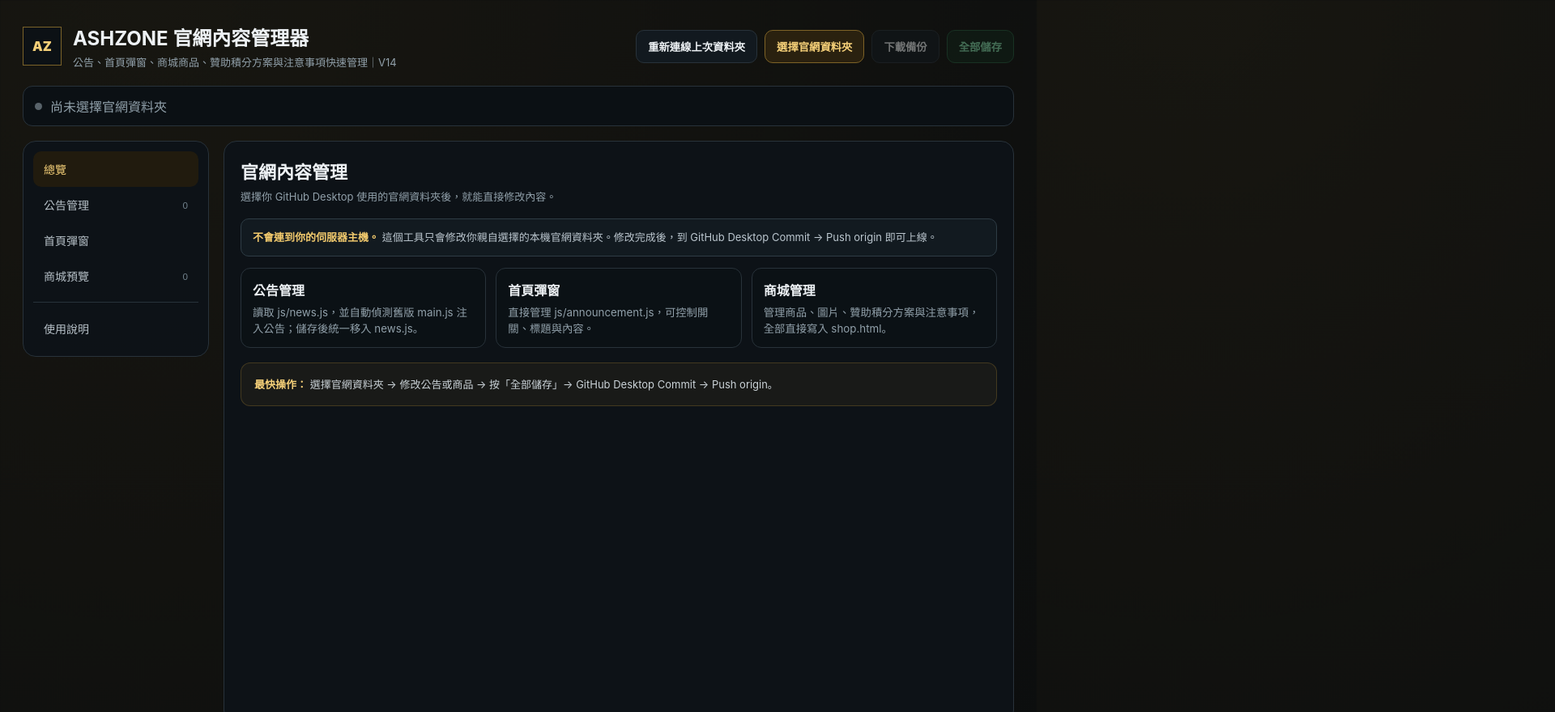
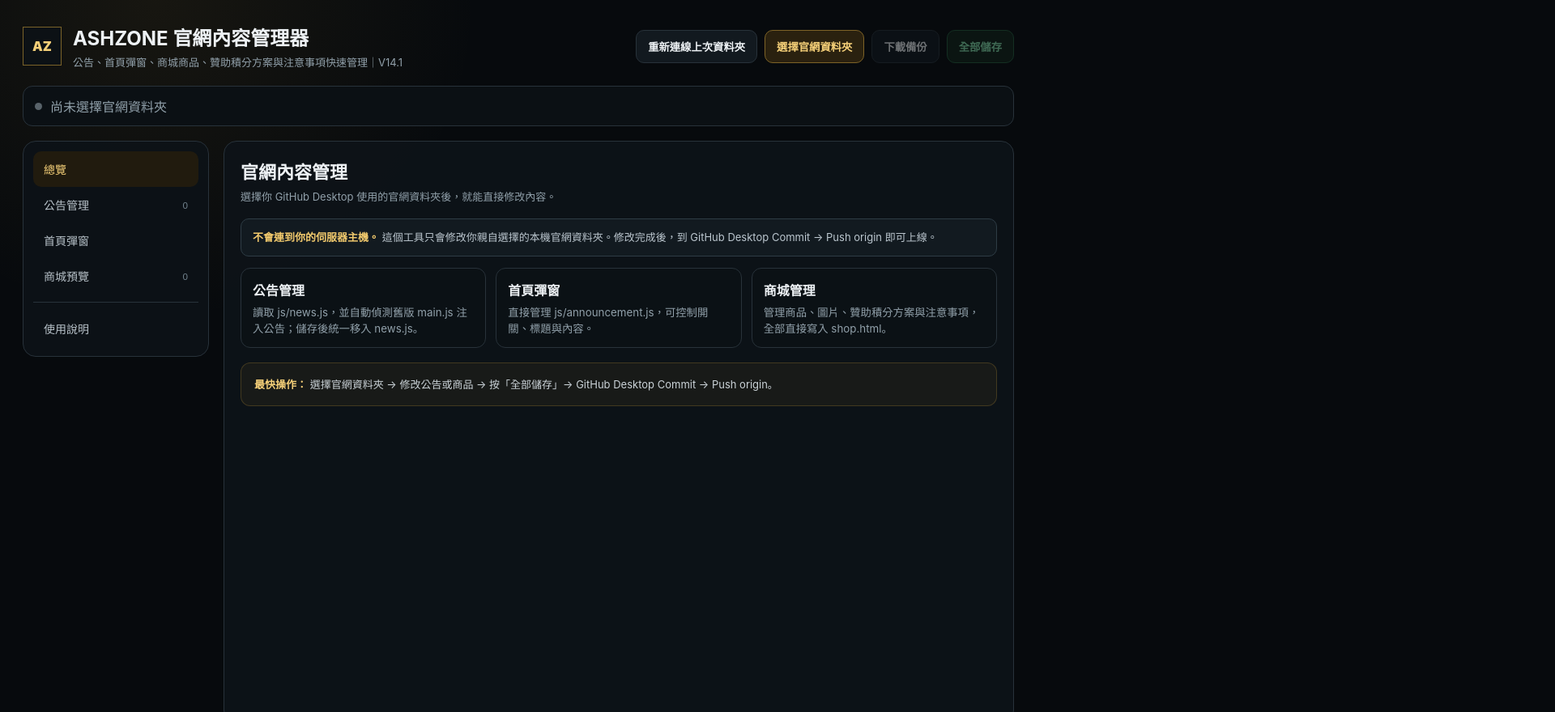
Before and after one commit to uzsp490-png/az-server-website, a plain HTML site: page content-admin.html in a window 1280 px wide. Shown: the top 880 px of the page at 81% size, 1920 px wide, since content can reach past the window. Drawn offline with Linux system fonts and the light colour scheme.

Commit message:
Update content-admin.html

```diff
--- a/content-admin.html
+++ b/content-admin.html
@@ -14,7 +14,7 @@
 <body>
 <div class="shell">
   <div class="top">
-    <div class="brand"><div class="logo">AZ</div><div><h1>ASHZONE 官網內容管理器</h1><p>公告、首頁彈窗、商城商品、贊助積分方案與注意事項快速管理｜V14</p></div></div>
+    <div class="brand"><div class="logo">AZ</div><div><h1>ASHZONE 官網內容管理器</h1><p>公告、首頁彈窗、商城商品、贊助積分方案與注意事項快速管理｜V14.1</p></div></div>
     <div class="top-actions">
       <button class="btn" id="reconnectBtn">重新連線上次資料夾</button>
       <button class="btn gold" id="folderBtn">選擇官網資料夾</button>
@@ -204,7 +204,7 @@
   const rows=data.plans.map(p=>`<tr><td>NT$ ${fmtNum(p.amount)}</td><td>${fmtNum(p.base)}</td><td>${p.bonus>0?`+${p.bonus}%`:'0%'}</td><td><b>${fmtNum(sponsorTotal(p))}</b></td></tr>`).join('');
   const notes=data.notes.map(n=>`<li>${esc(n)}</li>`).join('');
   const json=JSON.stringify(data).replace(/</g,'\\u003c');
-  return `<section class="shop-sponsor-program" id="shopSponsorProgram" data-enabled="${data.enabled?'1':'0'}"${data.enabled?'':' hidden'}><div class="shop-sponsor-head"><span class="shop-sponsor-kicker">ASHZONE SUPPORT POINTS</span><h2>${esc(data.title)}</h2><p>${esc(data.intro)}</p></div><div class="shop-sponsor-table-wrap"><table class="shop-sponsor-table"><thead><tr><th>贊助金額</th><th>基礎積分</th><th>加贈</th><th>實際獲得</th></tr></thead><tbody>${rows}</tbody></table></div><div class="shop-sponsor-notes"><h3>贊助積分注意事項</h3><ul>${notes}</ul></div><script type="application/json" id="azSponsorProgramData">${json}</script></section>`;
+  return `<section class="shop-sponsor-program" id="shopSponsorProgram" data-enabled="${data.enabled?'1':'0'}"${data.enabled?'':' hidden'}><div class="shop-sponsor-head"><span class="shop-sponsor-kicker">ASHZONE SUPPORT POINTS</span><h2>${esc(data.title)}</h2><p>${esc(data.intro)}</p></div><div class="shop-sponsor-table-wrap"><table class="shop-sponsor-table"><thead><tr><th>贊助金額</th><th>基礎積分</th><th>加贈</th><th>實際獲得</th></tr></thead><tbody>${rows}</tbody></table></div><div class="shop-sponsor-notes"><h3>贊助積分注意事項</h3><ul>${notes}</ul></div><script type="application/json" id="azSponsorProgramData">${json}<\/script></section>`;
 }
 function shopInfoSection(){
   const n=state.shopInfo.notice||{enabled:false,title:'商城注意事項',content:''};
```
